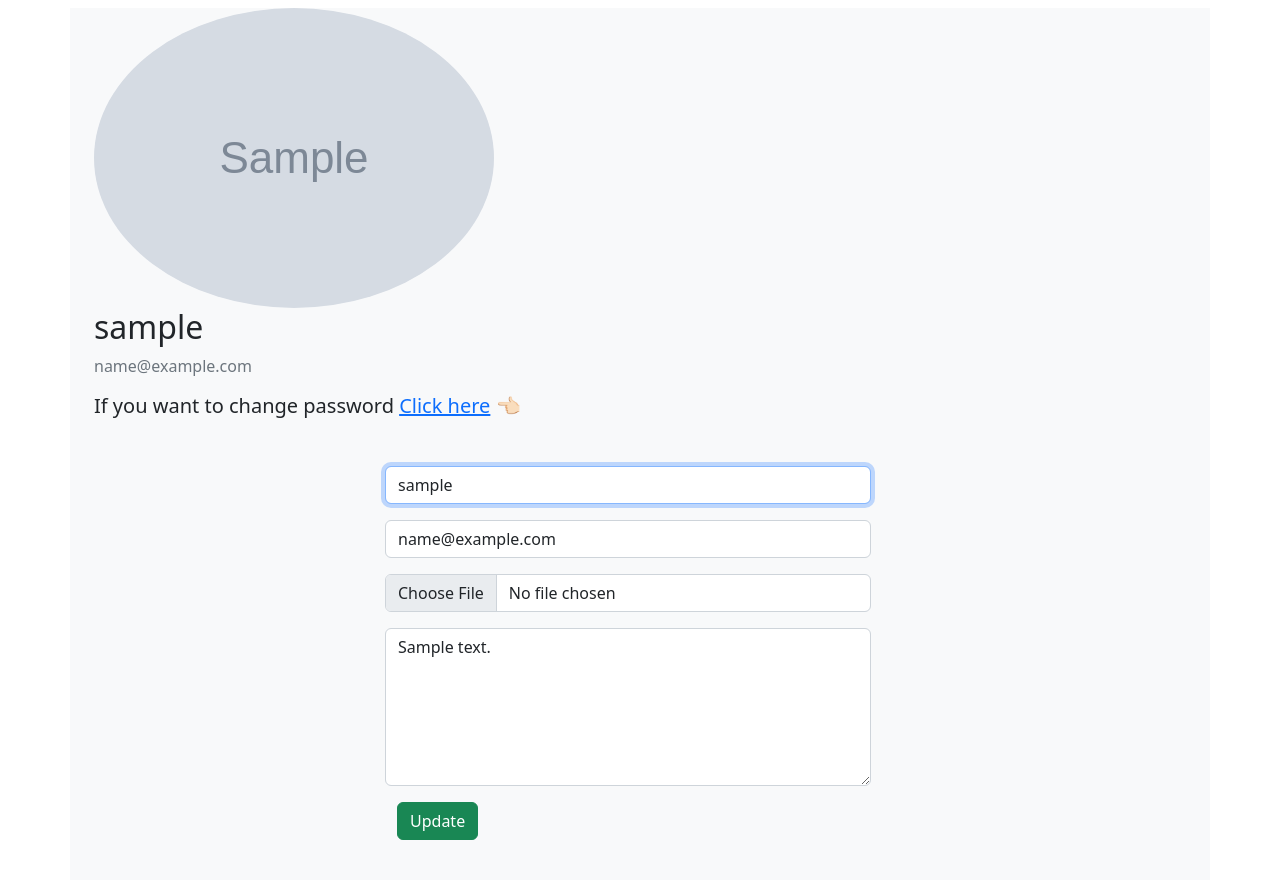
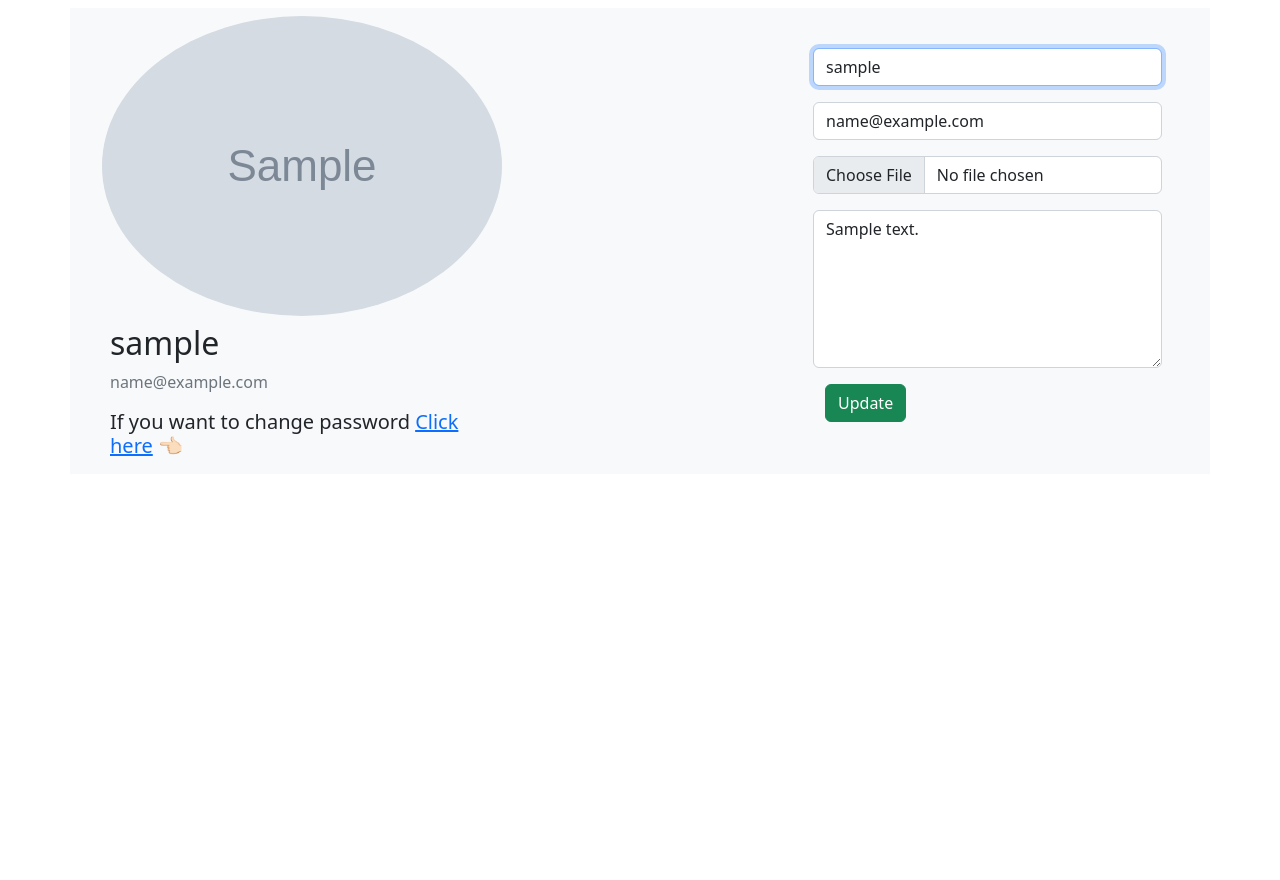
Before and after one commit to FatihG34/Blog_App_Django, a Django app: page /users/profile/1 in a window 1280 px wide. Shown: the part 56-936 px from the top of the page. After the commit the page ends 512 px from the top, so only its background shows below. Run offline with Django 4.2, Linux system fonts and the light colour scheme; tables that the repository leaves empty hold one stand-in row (values such as "Sample post"); grey boxes marked "Sample" are stand-in pictures; some libraries are stand-ins or nearby versions.

Commit message:
modified

```diff
--- a/blog/templates/blog/post_create.html
+++ b/blog/templates/blog/post_create.html
@@ -1,7 +1,8 @@
 {% extends 'base.html' %}
 {% load crispy_forms_tags %}
 {% block blog %}
-    <div class=" container row mt-2 mx-auto bg-light">
+<div class=" container row mt-2 mx-auto bg-light">
+        <h1 class="text-center">Add New Post</h1>
     <div class="col-md-6 offset-md-3">
         <form method="post" class='p-4' enctype='multipart/form-data'>
             {% csrf_token %}
--- a/main/settings.py
+++ b/main/settings.py
@@ -132,9 +132,8 @@ USE_TZ = True
 
 STATIC_URL = "static/"
 
+MEDIA_URL = '/media/'
 MEDIA_ROOT = BASE_DIR / 'media/'
-
-MEDIA_URL = '/media/'
 
 LOGIN_REDIRECT_URL = 'home'
 
--- a/users/models.py
+++ b/users/models.py
@@ -2,6 +2,8 @@ from django.db import models
 from django.contrib.auth.models import AbstractBaseUser, AbstractUser
 # Create your models here.
 
+
 class User(AbstractUser):
-    profile_pic = models.ImageField('Profile Picture', upload_to='profile_pics', blank=True)
+    profile_pic = models.ImageField(
+        'Profile Picture', upload_to='profile_pics', default="media\Avatar.png", blank=True)
     bio = models.TextField('Bio', blank=True)
--- a/users/templates/users/profile.html
+++ b/users/templates/users/profile.html
@@ -3,10 +3,14 @@
 {% block blog %}
 
 {% if user %}
-    <div class=" container row mt-2 mx-auto bg-light">
-    <div class="media">
+    <div class=" container d-flex justify-content-between align-content-center mt-2 mx-auto bg-light">
+    <div class="container media w-50 m-2">
+        {% if user.profile_pic %}
         <img class="rounded-circle account-img" src="{{user.profile_pic.url}}" alt="{{user.username}}">
-        <div class="media-body">
+        {% else %}
+        <img class="rounded-circle account-img w-25" src="https://www.pngall.com/wp-content/uploads/12/Avatar-Profile-PNG-Photo.png" alt="{{user.username}}">
+        {% endif %}
+        <div class="media-body m-2">
             <h2 class="account-heading">{{user.username}}</h2>
             <p class="text-secondary">{{user.email}}</p>
              <div>
@@ -14,11 +18,7 @@
              </div>
         </div>
     </div>
-    {% comment %} <div class="col card my-1">
-        <img src="{{user.image}}" alt="{{user.username}}" class="class="rounded-circle account-img"">
-        <h2>{{user.username}} </h2>
-    </div> {% endcomment %}
-    <div class="col-md-6 offset-md-3">
+    <div class="offset-md-3 w-50">
         <form action="" method="post" class='p-4' enctype='multipart/form-data'>
             {% csrf_token %}
             {{crispy}}
@@ -36,6 +36,4 @@
         <h1>User not found</h1>
     </div>
 {% endif %}
-
-
 {% endblock blog %}
```
